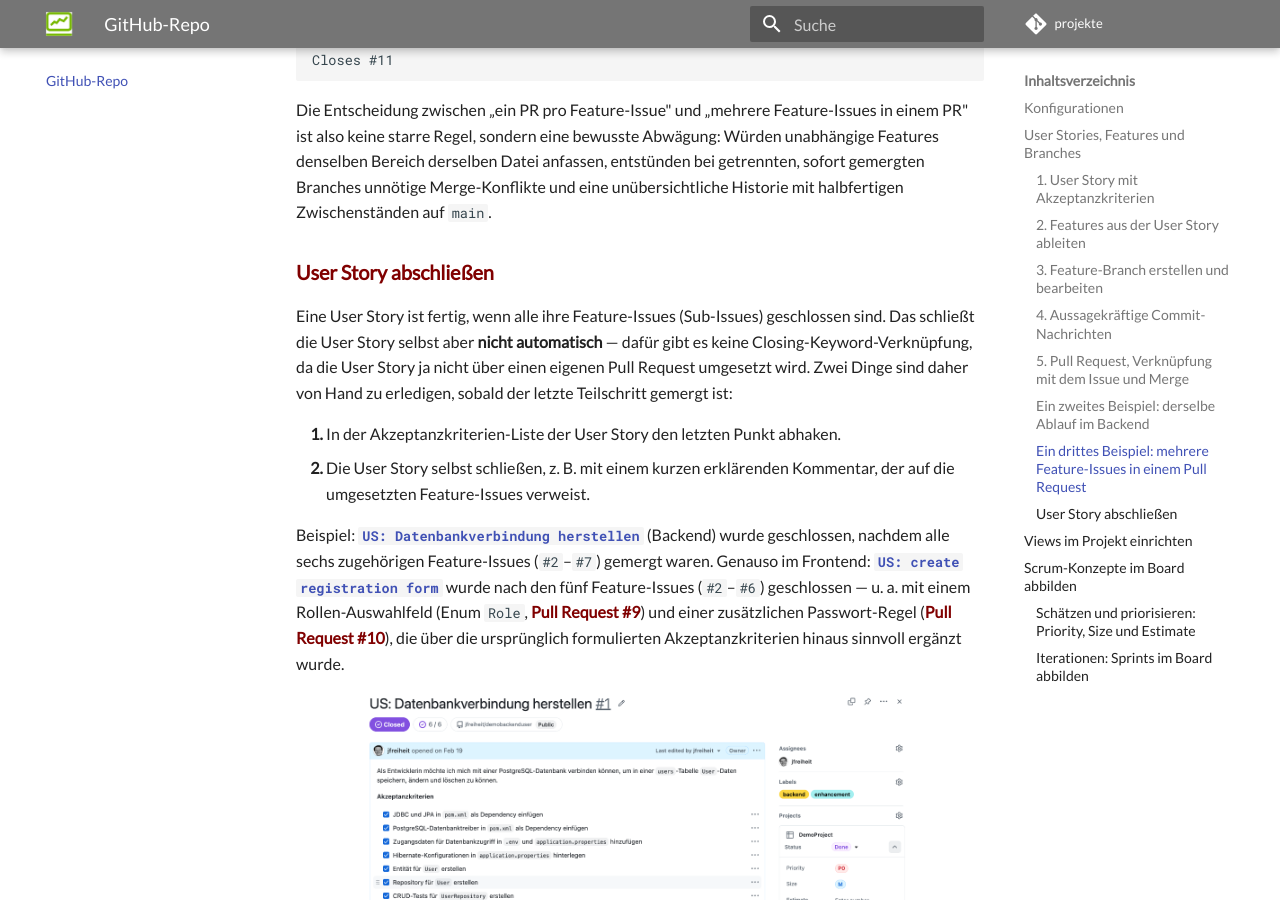
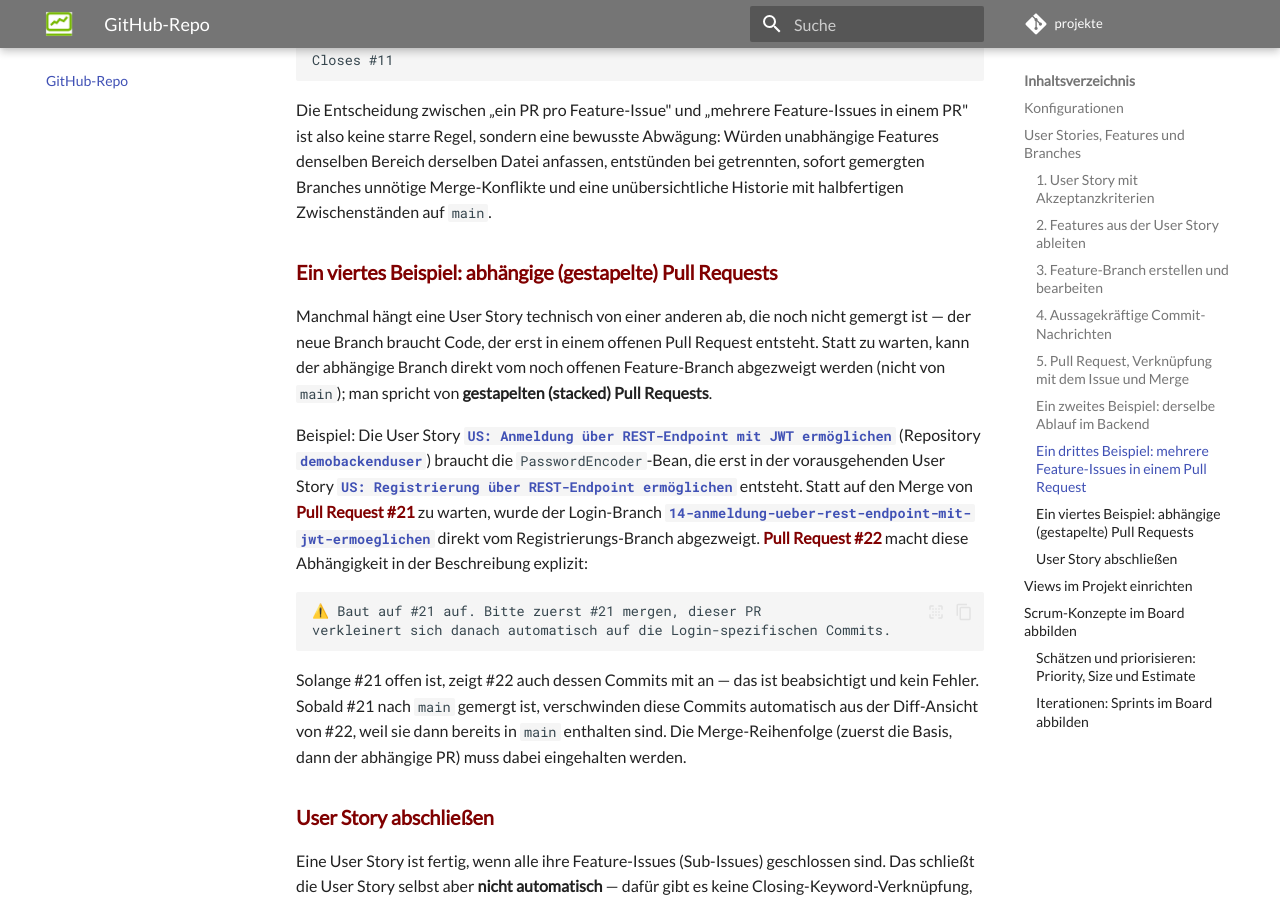
Before and after one commit to jfreiheit/projekte, an MkDocs documentation site: the page built from docs/git.md, in a window 1280 px wide and 900 px high, scrolled down 8971 px. Built offline with MkDocs 1.6.1 and Material for MkDocs 9.7.7, drawn with Linux system fonts in a browser that asks for light colours; comment, search, counter and statistics services are not loaded.

Commit message:
GitHub-Kapitel: viertes Beispiel zu abhängigen (gestapelten) Pull Requests ergänzt

````diff
--- a/docs/git.md
+++ b/docs/git.md
@@ -216,6 +216,19 @@ Closes #11
 
 Die Entscheidung zwischen „ein PR pro Feature-Issue" und „mehrere Feature-Issues in einem PR" ist also keine starre Regel, sondern eine bewusste Abwägung: Würden unabhängige Features denselben Bereich derselben Datei anfassen, entstünden bei getrennten, sofort gemergten Branches unnötige Merge-Konflikte und eine unübersichtliche Historie mit halbfertigen Zwischenständen auf `main`.
 
+### Ein viertes Beispiel: abhängige (gestapelte) Pull Requests
+
+Manchmal hängt eine User Story technisch von einer anderen ab, die noch nicht gemergt ist — der neue Branch braucht Code, der erst in einem offenen Pull Request entsteht. Statt zu warten, kann der abhängige Branch direkt vom noch offenen Feature-Branch abgezweigt werden (nicht von `main`); man spricht von **gestapelten (stacked) Pull Requests**.
+
+Beispiel: Die User Story [`US: Anmeldung über REST-Endpoint mit JWT ermöglichen`](https://github.com/jfreiheit/demobackenduser/issues/14) (Repository [`demobackenduser`](https://github.com/jfreiheit/demobackenduser)) braucht die `PasswordEncoder`-Bean, die erst in der vorausgehenden User Story [`US: Registrierung über REST-Endpoint ermöglichen`](https://github.com/jfreiheit/demobackenduser/issues/13) entsteht. Statt auf den Merge von [Pull Request #21](https://github.com/jfreiheit/demobackenduser/pull/21) zu warten, wurde der Login-Branch [`14-anmeldung-ueber-rest-endpoint-mit-jwt-ermoeglichen`](https://github.com/jfreiheit/demobackenduser/tree/14-anmeldung-ueber-rest-endpoint-mit-jwt-ermoeglichen) direkt vom Registrierungs-Branch abgezweigt. [Pull Request #22](https://github.com/jfreiheit/demobackenduser/pull/22) macht diese Abhängigkeit in der Beschreibung explizit:
+
+```text
+⚠️ Baut auf #21 auf. Bitte zuerst #21 mergen, dieser PR
+verkleinert sich danach automatisch auf die Login-spezifischen Commits.
+```
+
+Solange #21 offen ist, zeigt #22 auch dessen Commits mit an — das ist beabsichtigt und kein Fehler. Sobald #21 nach `main` gemergt ist, verschwinden diese Commits automatisch aus der Diff-Ansicht von #22, weil sie dann bereits in `main` enthalten sind. Die Merge-Reihenfolge (zuerst die Basis, dann der abhängige PR) muss dabei eingehalten werden.
+
 ### User Story abschließen
 
 Eine User Story ist fertig, wenn alle ihre Feature-Issues (Sub-Issues) geschlossen sind. Das schließt die User Story selbst aber **nicht automatisch** — dafür gibt es keine Closing-Keyword-Verknüpfung, da die User Story ja nicht über einen eigenen Pull Request umgesetzt wird. Zwei Dinge sind daher von Hand zu erledigen, sobald der letzte Teilschritt gemergt ist:
````
Also changed, not shown: site/git/index.html, site/search/search_index.json.
